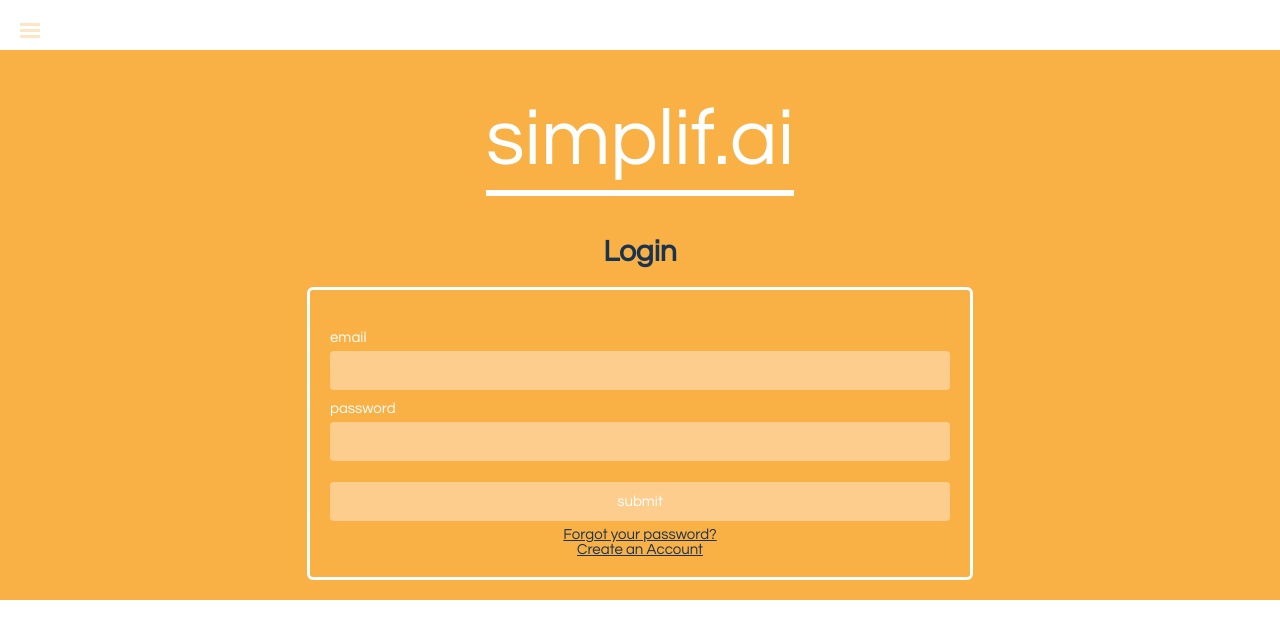
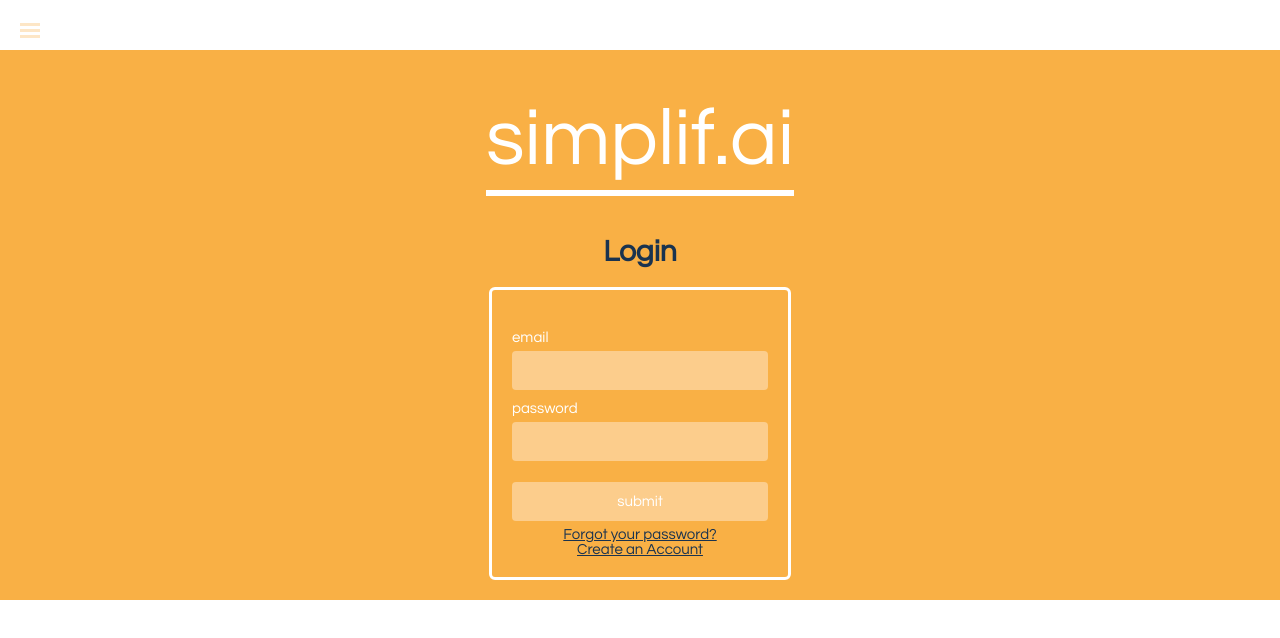
Before and after one commit to simplif-ai/Frontend, a React (Create React App) app: page / in a window 1280 px wide. Shown: the top 638 px of the page. Built offline with nearby package versions, Linux system fonts and the light colour scheme.

Commit message:
add form styling for login flow

```diff
--- a/src/css/register.css
+++ b/src/css/register.css
@@ -7,6 +7,7 @@
   margin:auto;
   position: sticky;
   z-index: 1;
+  max-width: 256px;
 }
 form input, form label {
   text-align: left;
```
